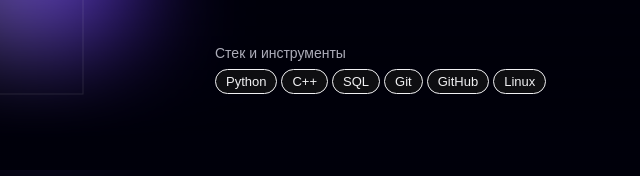
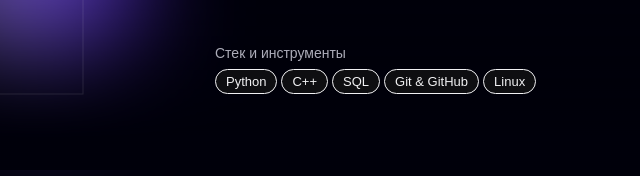
Before and after one commit to katharsyss/katharsyss.github.io, a plain HTML site: page index.html in a window 1280 px wide. Shown: the part 1164-1340 px from the top of the page, 469-1109 px from the left. Drawn offline with nearby package versions, Linux system fonts and the light colour scheme; files that its build step writes are made by us from their sources; files whose address does not match are found by name; a web font is replaced by a local one.

Commit message:
final version

```diff
--- a/index.html
+++ b/index.html
@@ -113,8 +113,7 @@
                   <li class="services__skill">Python</li>
                   <li class="services__skill">C++</li>
                   <li class="services__skill">SQL</li>
-                  <li class="services__skill">Git</li>
-                  <li class="services__skill">GitHub</li>
+                  <li class="services__skill">Git & GitHub</li>
                   <li class="services__skill">Linux</li>
                </ul>
             </div>
```
Also changed, not shown: assets/css/style.css (renamed from style.css), assets/css/swiper-bundle.min.css (renamed from swiper-bundle.min.css), assets/js/anime.iife.min.js (renamed from anime.iife.min.js), assets/js/main.js (renamed from main.js), assets/js/swiper-bundle.min.js (renamed from swiper-bundle.min.js).
